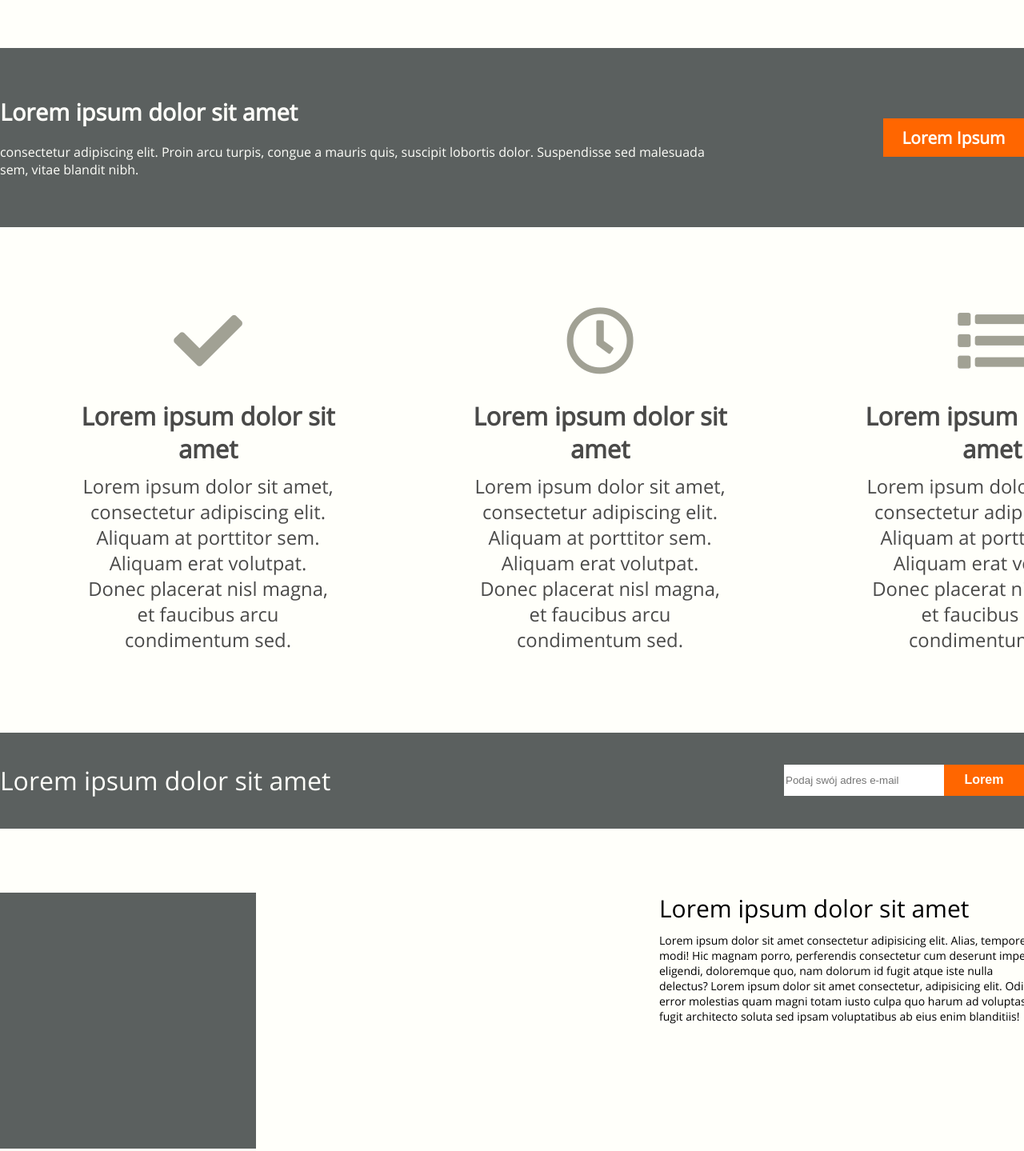
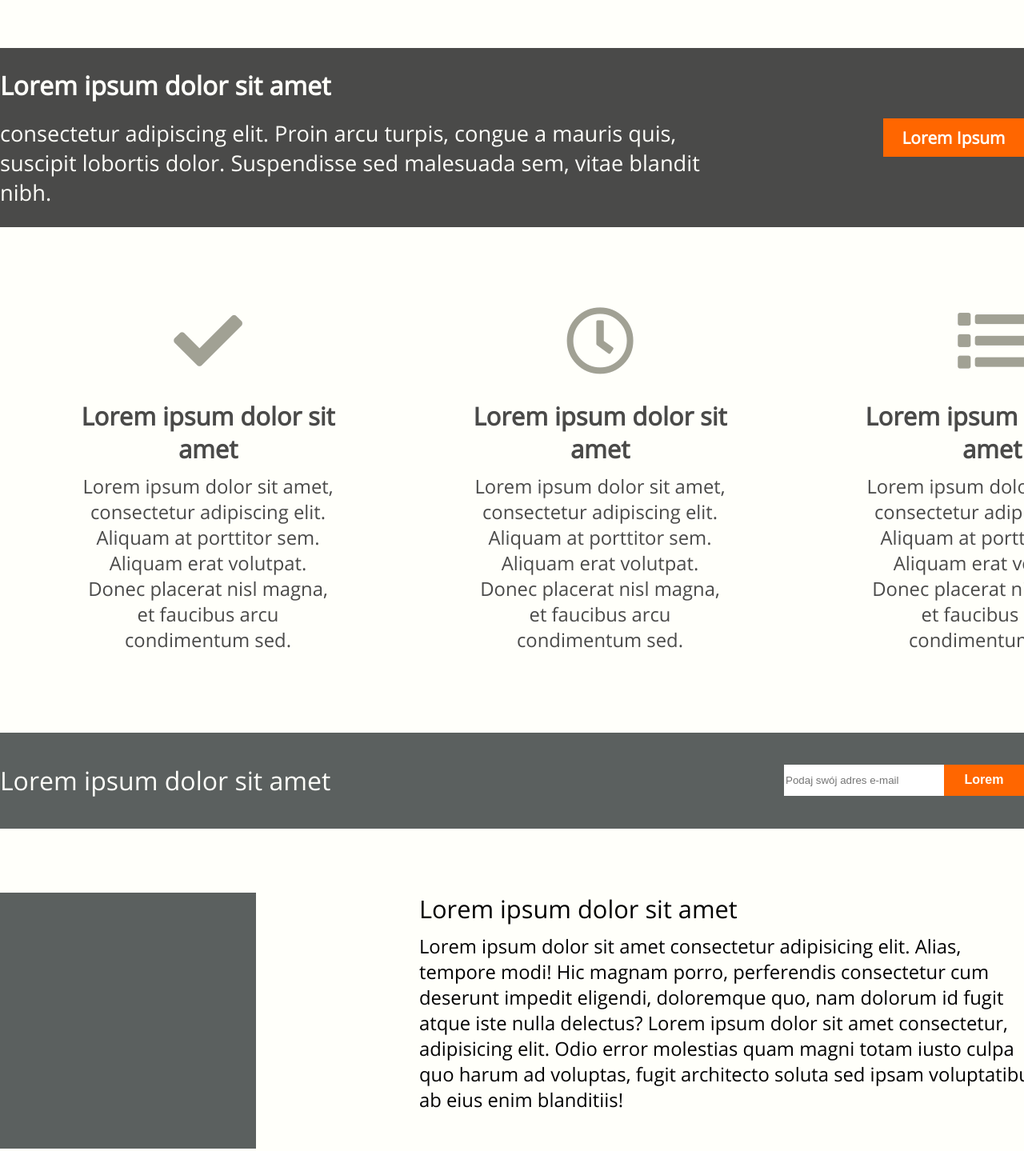
Before and after one commit to jaroslaw91/ScrumLab-Zaplanuj-Jedzonko, a website: page development/index.html in a window 1280 px wide. Shown: the part 700-2139 px from the top of the page at 80% size. Drawn offline with nearby package versions, Linux system fonts and the light colour scheme; files that its build step writes are made by us from their sources.

Commit message:
Bug fixed

```diff
--- a/development/scss/layout/landing-page/_about-author.scss
+++ b/development/scss/layout/landing-page/_about-author.scss
@@ -18,11 +18,14 @@ section.about_author {
     article {
       display: flex;
       flex-direction: column;
-      flex-basis: 476px;
+      flex-basis: 776px;
       h3 {
         margin-bottom: 10px;
         font-weight: normal;
-        font-size: 30px;
+        font-size: 2.2em;
+      }
+      p {
+        font-size: 1.7em;
       }
     }
   }
--- a/development/scss/layout/landing-page/_action.scss
+++ b/development/scss/layout/landing-page/_action.scss
@@ -1,5 +1,5 @@
 section.call-to-action {
-    background-color: $cumstom-grey-color;
+    background-color: $dark-grey-color;
     height: 14rem;
     width: 100%;
     display: flex;
@@ -15,12 +15,12 @@ section.call-to-action {
             width: 70%;
             h3 {
                 color: $white-color;
-                font-size: 1.8rem;
+                font-size: 2rem;
                 margin-bottom: 1.2rem;
             }
             p {
                 color: $white-color;
-                font-size: 1rem;
+                font-size: 1.7rem;
             }
         }
         a {
```
